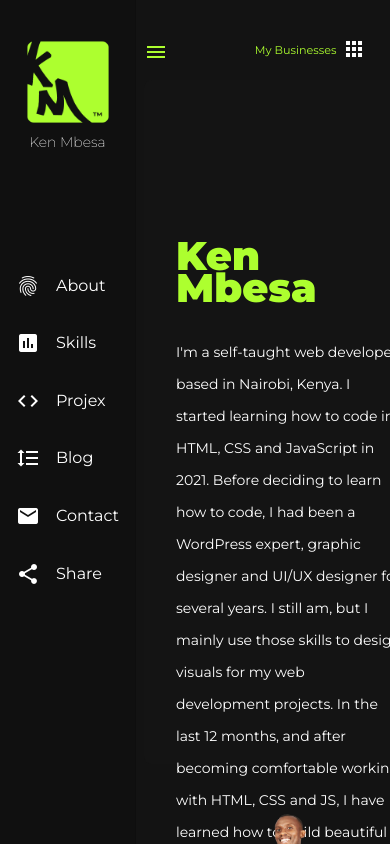
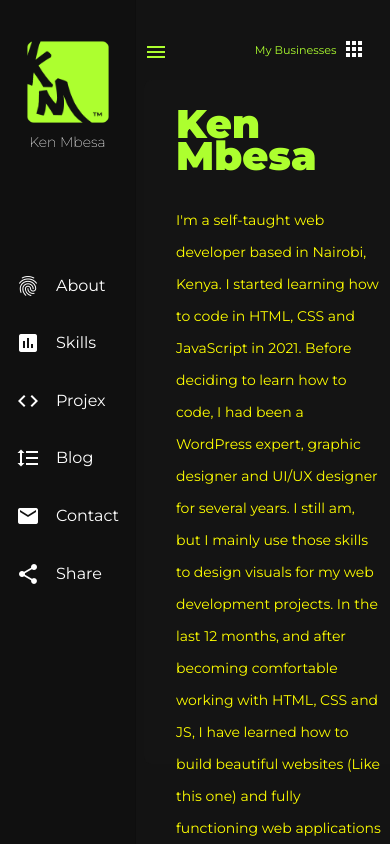
Before and after one commit to kenmbesa/my-portfolio-website, an Angular app: page /about in a window 390 px wide. Built offline with nearby package versions, Linux system fonts and the light colour scheme.

Commit message:
Added media queries to the About page.

```diff
--- a/src/app/components/about/about.component.scss
+++ b/src/app/components/about/about.component.scss
@@ -86,7 +86,21 @@
     flex-direction: column;
 
     .text-block {
-      width: 98%;
+      width: 90%;
+
+      h1 {
+        margin-top: -.1em;
+      }
+
+      p {
+        color: yellow;
+      }
+
+    }
+
+    .media-block {
+      margin-top: 22rem;
+      height: 200px ;
     }
 
   }
--- a/src/index.html
+++ b/src/index.html
@@ -21,10 +21,16 @@
       href="https://fonts.googleapis.com/css2?family=Montserrat:ital,wght@0,100;0,200;0,300;0,400;0,600;0,700;0,900;1,100;1,200;1,400;1,600;1,700;1,900&display=swap"
       rel="stylesheet"
     />
-      <link rel="preconnect" href="https://fonts.gstatic.com">
-    <link href="https://fonts.googleapis.com/css2?family=Roboto:wght@300;400;500&display=swap" rel="stylesheet">
-    <link href="https://fonts.googleapis.com/icon?family=Material+Icons" rel="stylesheet">
-</head>
+    <link rel="preconnect" href="https://fonts.gstatic.com" />
+    <link
+      href="https://fonts.googleapis.com/css2?family=Roboto:wght@300;400;500&display=swap"
+      rel="stylesheet"
+    />
+    <link
+      href="https://fonts.googleapis.com/icon?family=Material+Icons"
+      rel="stylesheet"
+    />
+  </head>
   <body class="mat-typography">
     <app-root></app-root>
   </body>
```
Also changed, not shown: package.json (line endings or trailing spaces).
